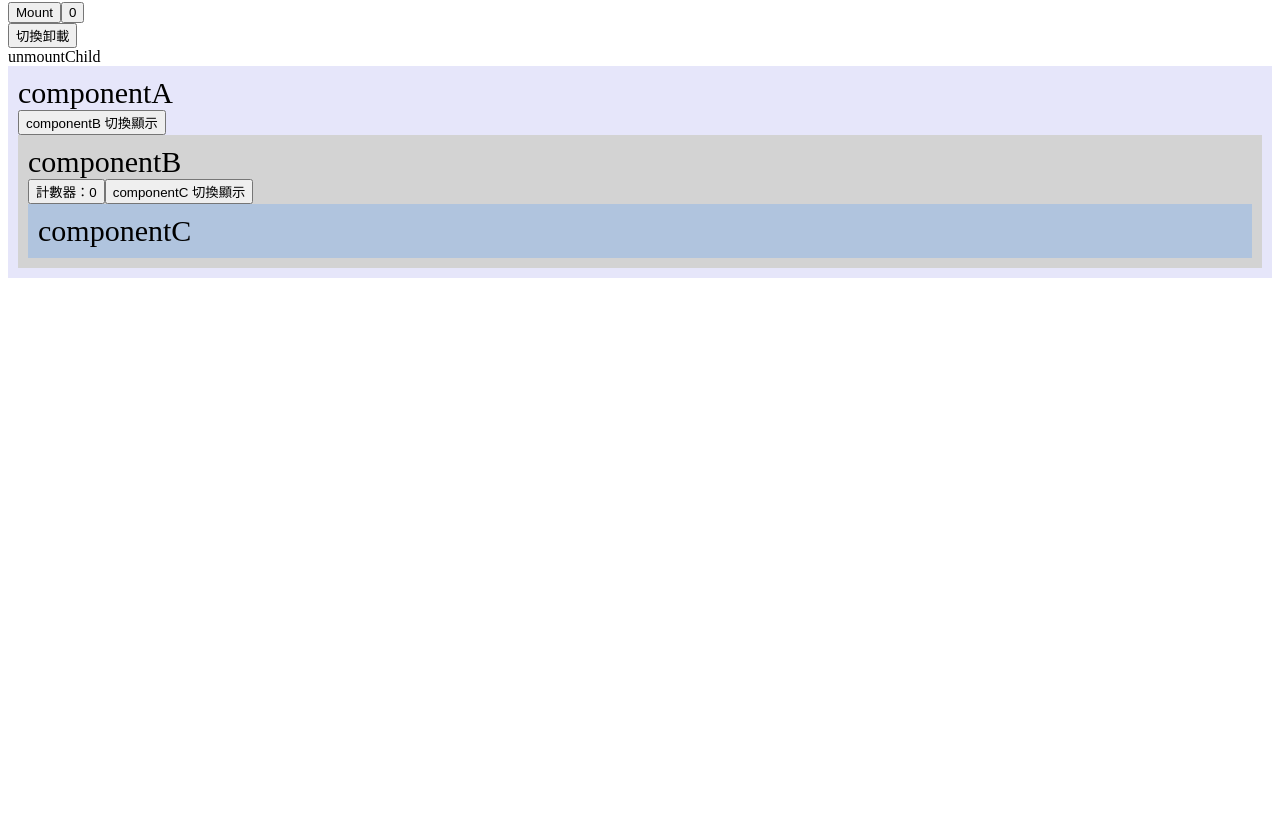
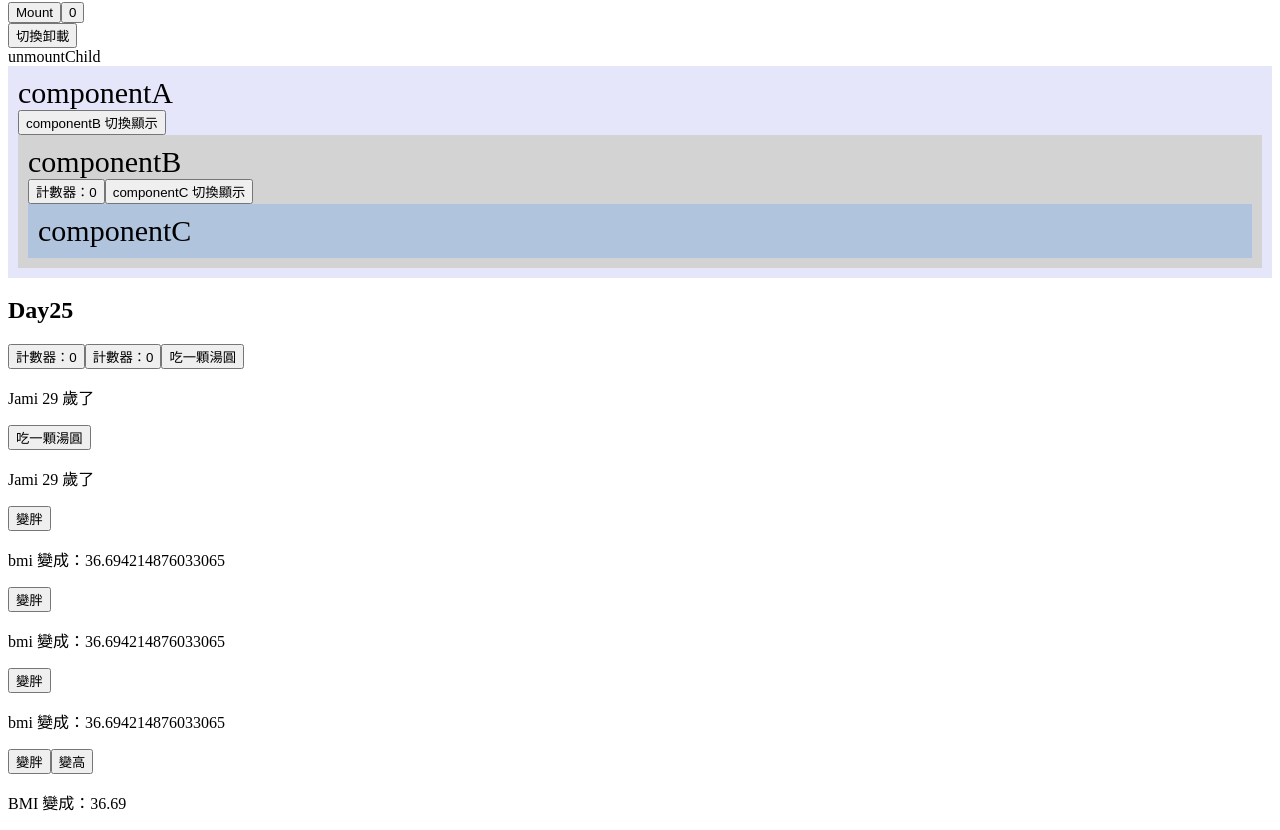
Before and after one commit to Jamixcs/2024iThome-jamixcs, a Vue app: page / in a window 1280 px wide. Shown: the part 10795-11625 px from the top of the page. Before the commit the page ends 11081 px from the top, so only its background shows below. Built offline with nearby package versions, Linux system fonts and the light colour scheme.

Commit message:
feat: day25

```diff
--- a/src/App.vue
+++ b/src/App.vue
@@ -71,6 +71,14 @@ import mount from "./components/day24/mount.vue";
 import update from "./components/day24/update.vue";
 import unmount from "./components/day24/unmount.vue";
 import ComponentA from "./components/day24/componentA.vue";
+import refWatch from "./components/day25/refWatch.vue";
+import refComputedWatch from "./components/day25/refComputedWatch.vue";
+import reactiveWatch from "./components/day25/reactiveWatch.vue";
+import reactiveWatch2 from "./components/day25/reactiveWatch2.vue";
+import getterWatch from "./components/day25/getterWatch.vue";
+import getterWatchImmediate from "./components/day25/getterWatchImmediate.vue";
+import getterWatchOnce from "./components/day25/getterWatchOnce.vue";
+import getterWatchEffect from "./components/day25/getterWatchEffect.vue";
 </script>
 
 <template>
@@ -167,5 +175,14 @@ import ComponentA from "./components/day24/componentA.vue";
     <br />
     <unmount />
     <ComponentA />
+    <h2>Day25</h2>
+    <refWatch />
+    <refComputedWatch />
+    <reactiveWatch />
+    <reactiveWatch2 />
+    <getterWatch />
+    <getterWatchImmediate />
+    <getterWatchOnce />
+    <getterWatchEffect />
   </main>
 </template>
--- /dev/null
+++ b/src/components/day25/getterWatch.vue
@@ -0,0 +1,27 @@
+<script setup>
+import { reactive, watch } from "vue";
+
+const personData = reactive({
+  height: 1.65,
+  weight: 99.9,
+});
+
+const getBmi = () => {
+  return personData.weight / personData.height ** 2;
+};
+
+watch(
+  () => getBmi(),
+  (newBmi, oldBmi) => {
+    console.log("BMI 變化:", oldBmi, "->", newBmi);
+  }
+);
+
+const fatter = function () {
+  personData.weight += 10; // 這裡直接賦值，會觸發 BMI 的重新計算
+};
+</script>
+<template>
+  <button @click="fatter">變胖</button>
+  <p>bmi 變成：{{ getBmi() }}</p>
+</template>
--- /dev/null
+++ b/src/components/day25/getterWatchEffect.vue
@@ -0,0 +1,27 @@
+<script setup>
+import { reactive, watchEffect } from "vue";
+
+const personData = reactive({
+  height: 1.65,
+  weight: 99.9,
+});
+
+watchEffect(() => {
+  const bmi = personData.weight / personData.height ** 2;
+  console.log(`當前 BMI: ${bmi.toFixed(2)}`);
+});
+// 增加體重
+const fatter = () => {
+  personData.weight += 10;
+};
+// 增加身高
+const taller = () => {
+  personData.height += 0.1;
+};
+</script>
+
+<template>
+  <button @click="fatter">變胖</button>
+  <button @click="taller">變高</button>
+  <p>BMI 變成：{{ (personData.weight / personData.height ** 2).toFixed(2) }}</p>
+</template>
--- /dev/null
+++ b/src/components/day25/getterWatchImmediate.vue
@@ -0,0 +1,28 @@
+<script setup>
+import { reactive, watch } from "vue";
+
+const personData = reactive({
+  height: 1.65,
+  weight: 99.9,
+});
+
+const getBmi = () => {
+  return personData.weight / personData.height ** 2;
+};
+
+watch(
+  () => getBmi(),
+  (newBmi, oldBmi) => {
+    console.log("BMI 變化:", oldBmi, "->", newBmi);
+  },
+  { immediate: true }
+);
+
+const fatter = function () {
+  personData.weight += 10; // 這裡直接賦值，會觸發 BMI 的重新計算
+};
+</script>
+<template>
+  <button @click="fatter">變胖</button>
+  <p>bmi 變成：{{ getBmi() }}</p>
+</template>
--- /dev/null
+++ b/src/components/day25/getterWatchOnce.vue
@@ -0,0 +1,28 @@
+<script setup>
+import { reactive, watch } from "vue";
+
+const personData = reactive({
+  height: 1.65,
+  weight: 99.9,
+});
+
+const getBmi = () => {
+  return personData.weight / personData.height ** 2;
+};
+
+watch(
+  () => getBmi(),
+  (newBmi, oldBmi) => {
+    console.log("BMI 變化:", oldBmi, "->", newBmi);
+  },
+  { once: true }
+);
+
+const fatter = function () {
+  personData.weight += 10; // 這裡直接賦值，會觸發 BMI 的重新計算
+};
+</script>
+<template>
+  <button @click="fatter">變胖</button>
+  <p>bmi 變成：{{ getBmi() }}</p>
+</template>
--- /dev/null
+++ b/src/components/day25/reactiveWatch.vue
@@ -0,0 +1,20 @@
+<script setup>
+import { reactive, watch } from "vue";
+
+const ageData = reactive({
+  name: "Jami",
+  age: 29,
+});
+
+const addAge = function () {
+  ageData.age++;
+};
+
+watch(ageData, (newAge, oldAge) => {
+  console.log(`吃完湯圓長一歲: ${oldAge.age}歲 -> ${newAge.age}歲`);
+});
+</script>
+<template>
+  <button @click="addAge">吃一顆湯圓</button>
+  <p>{{ ageData.name }} {{ ageData.age }} 歲了</p>
+</template>
--- /dev/null
+++ b/src/components/day25/reactiveWatch2.vue
@@ -0,0 +1,26 @@
+<script setup>
+import { reactive, watch } from "vue";
+
+const ageData = reactive({
+  name: "Jami",
+  age: 29,
+});
+
+const addAge = function () {
+  ageData.age++;
+};
+
+watch(
+  () => ageData,
+  (newAge, oldAge) => {
+    console.log(
+      `強制啟用 deep:true！吃完湯圓長一歲：${oldAge.age}歲 -> ${newAge.age}歲`
+    );
+  },
+  { deep: true }
+);
+</script>
+<template>
+  <button @click="addAge">吃一顆湯圓</button>
+  <p>{{ ageData.name }} {{ ageData.age }} 歲了</p>
+</template>
--- /dev/null
+++ b/src/components/day25/refComputedWatch.vue
@@ -0,0 +1,15 @@
+<script setup>
+import { ref, watch, computed } from "vue";
+
+const count = ref(0);
+
+const countDouble = computed(() => {
+  return count.value * 2;
+});
+watch(countDouble, (newValue, oldValue) => {
+  console.log(`countDouble 變更: ${oldValue} -> ${newValue}`);
+});
+</script>
+<template>
+  <button @click="count++">計數器：{{ count }}</button>
+</template>
--- /dev/null
+++ b/src/components/day25/refWatch.vue
@@ -0,0 +1,12 @@
+<script setup>
+import { ref, watch } from "vue";
+
+const count = ref(0);
+
+watch(count, (newValue, oldValue) => {
+  console.log(`count 變更: ${oldValue} -> ${newValue}`);
+});
+</script>
+<template>
+  <button @click="count++">計數器：{{ count }}</button>
+</template>
```
Also changed, not shown: src/components/day25/reactiveWatch3.vue (added, +40 -0 lines).
